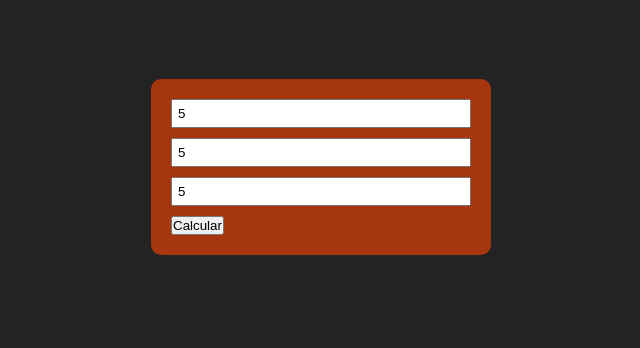
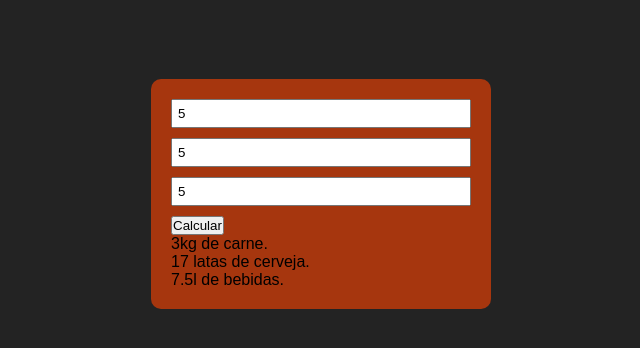
Before and after one commit to borgesrafael/Churrascometro, a plain HTML site: page index.html in a window 1280 px wide. Both pictures are taken after typing "5", "5", "5" into the empty fields and a click on the button "Calcular". Shown: the part 176-524 px from the top of the page, without its empty margins (319-959 px from the left). Drawn offline with Linux system fonts and the light colour scheme.

Commit message:
add JS básico

```diff
--- a/index.html
+++ b/index.html
@@ -24,7 +24,7 @@
 
         <button onclick="calcular()">Calcular</button>
 
-        <section class="resultado">
+        <section id="resultado">
 
 
         </section>
--- a/script.js
+++ b/script.js
@@ -13,21 +13,42 @@ let inputTempo = document.getElementById("tempo")
 let resultado = document.getElementById("resultado")
 
 function calcular(){
-    // console.log("calculando")
 
     let adultos = inputAdulto.value
     let criancas = inputCrianca.value
     let tempo = inputTempo.value
 
     let qtdeTotCarne = carnePp(tempo) * adultos + (carnePp(tempo)/ 2 * criancas)
-    console.log(qtdeTotCarne)
+
+    let qtdeTotCerveja = cervejaPp(tempo) * adultos
+
+    let qtdeTotBebida = refrigerantePp(tempo) * adultos + (refrigerantePp(tempo)/ 2 * criancas)
+
+    resultado.innerHTML = `<p>${qtdeTotCarne/1000}kg de carne.</p>`
+    resultado.innerHTML += `<p>${Math.ceil(qtdeTotCerveja/355)} latas de cerveja.</p>`
+    resultado.innerHTML += `<p>${qtdeTotBebida/1000}l de bebidas.</p>`
 }
 
 function carnePp(tempo){
-    let carne = 400
     if (tempo >= 6){
         return 650
     } else {
         return 400
     }
 }
+
+function cervejaPp(tempo){
+    if (tempo >= 6){
+        return 2000
+    } else {
+        return 1200
+    }
+}
+
+function refrigerantePp(tempo){
+    if (tempo >= 6){
+        return 1500
+    } else {
+        return 1000
+    }
+}
```
